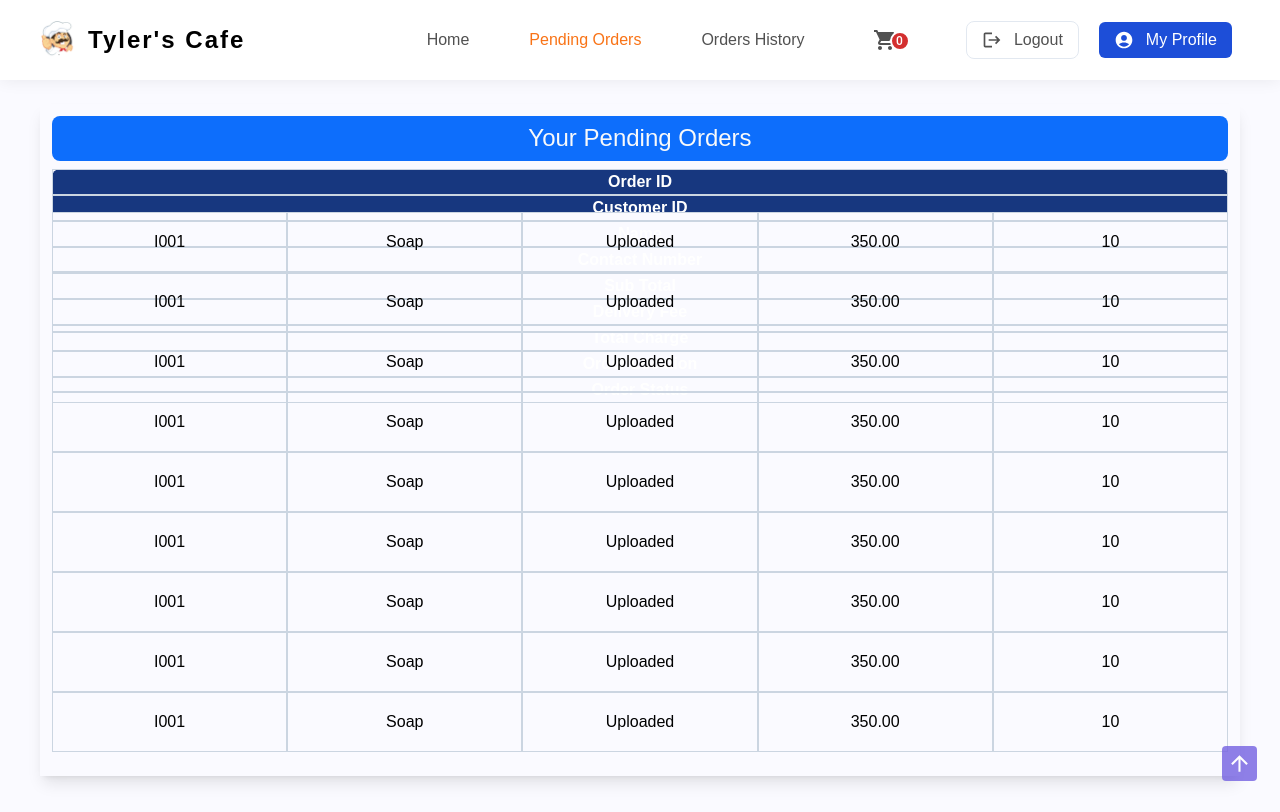
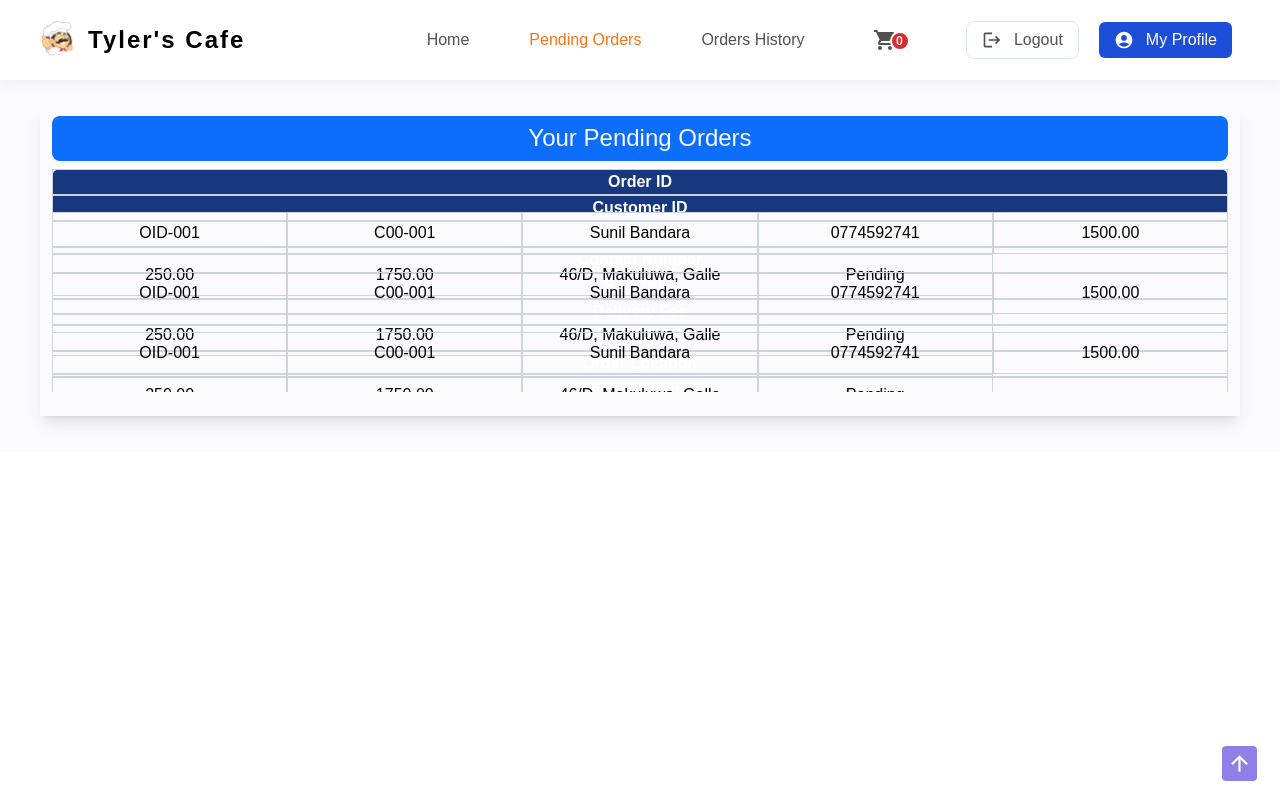
Before and after one commit to AshanSandeep06/Food-Shop-System, a React (Create React App) app in the folder frontend/: page /pending_orders in a window 1280 px wide. Built offline with nearby package versions, Linux system fonts and the light colour scheme.

Commit message:
Content Updated in PendingOrders Component

```diff
--- a/frontend/src/pages/PendingOrders/PendingOrders.tsx
+++ b/frontend/src/pages/PendingOrders/PendingOrders.tsx
@@ -19,15 +19,9 @@ const PendingOrders = () => {
           "Order Status",
         ]}
         tblData={[
-          ["I001", "Soap", "Uploaded", "350.00", "10"],
-          ["I001", "Soap", "Uploaded", "350.00", "10"],
-          ["I001", "Soap", "Uploaded", "350.00", "10"],
-          ["I001", "Soap", "Uploaded", "350.00", "10"],
-          ["I001", "Soap", "Uploaded", "350.00", "10"],
-          ["I001", "Soap", "Uploaded", "350.00", "10"],
-          ["I001", "Soap", "Uploaded", "350.00", "10"],
-          ["I001", "Soap", "Uploaded", "350.00", "10"],
-          ["I001", "Soap", "Uploaded", "350.00", "10"],
+          ["OID-001", "C00-001", "Sunil Bandara", "0774592741", "1500.00", "250.00", "1750.00", "46/D, Makuluwa, Galle", "Pending"],
+          ["OID-001", "C00-001", "Sunil Bandara", "0774592741", "1500.00", "250.00", "1750.00", "46/D, Makuluwa, Galle", "Pending"],
+          ["OID-001", "C00-001", "Sunil Bandara", "0774592741", "1500.00", "250.00", "1750.00", "46/D, Makuluwa, Galle", "Pending"],
         ]}
       />
     </section>
```
